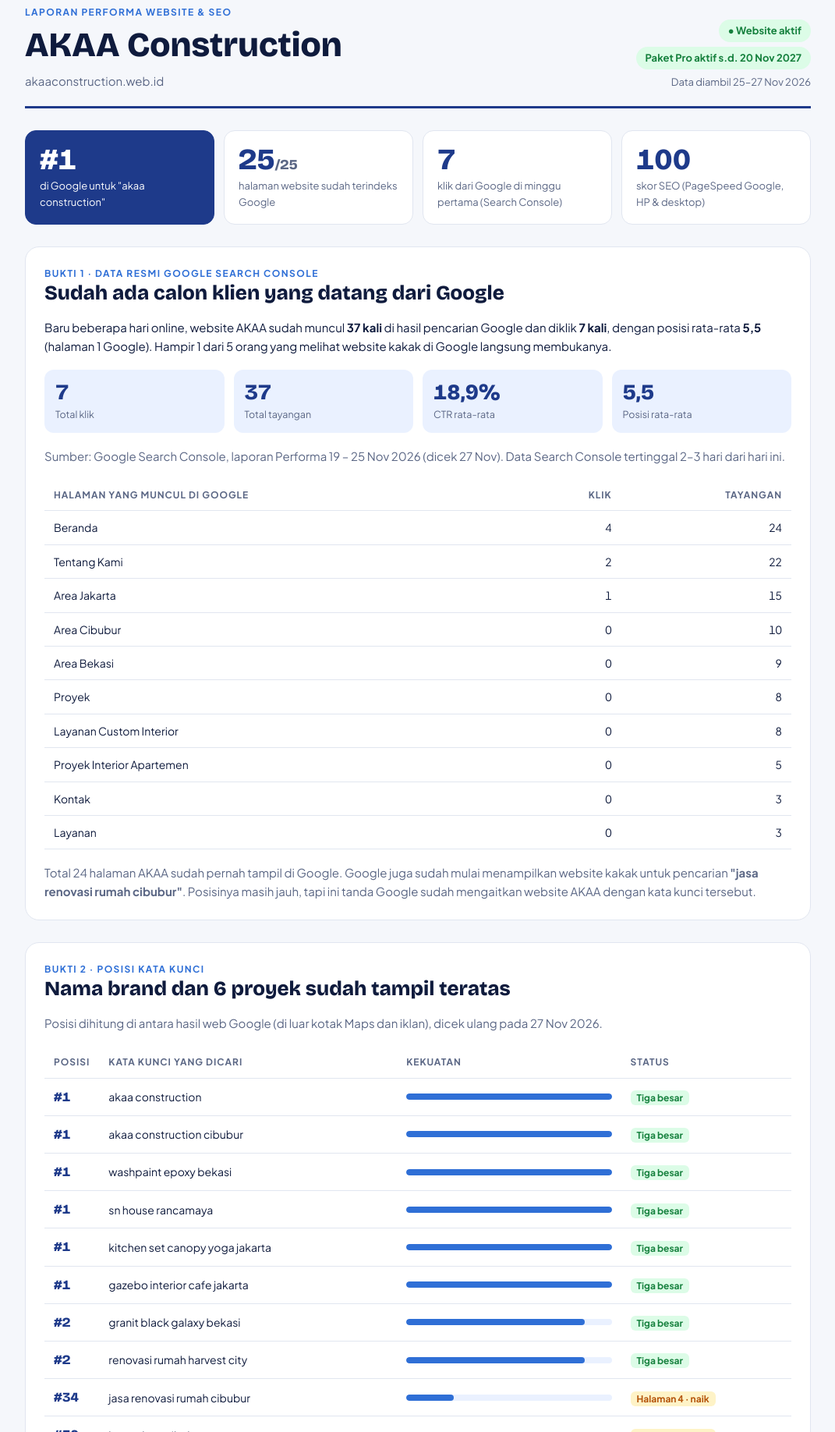
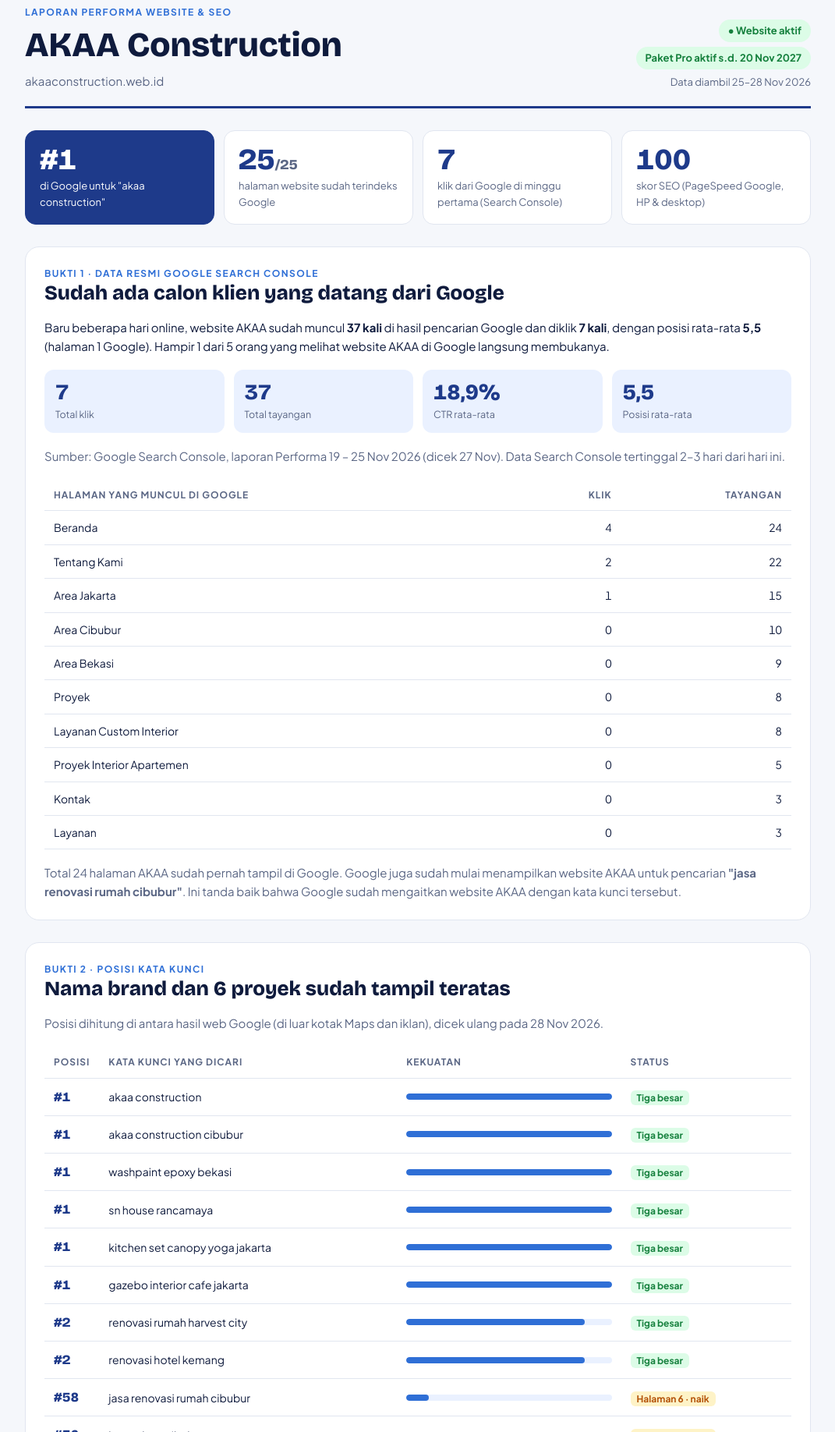
Before and after one commit to gasbikinweb-blip/kenalin-web-report, a plain HTML site: page akaa-construction/index.html in a window 1280 px wide. Shown: the part 64-1900 px from the top of the page at 78% size, without its empty margins (104-1175 px from the left). Drawn offline with nearby package versions, Linux system fonts and the light colour scheme.

Commit message:
akaa-construction: tanggal data s.d. 28 Nov, bahasa lebih formal, tabel kata kunci per 28 Nov
Co-Authored-By: Claude Opus 5.5 <noreply@anthropic.com>

```diff
--- a/akaa-construction/index.html
+++ b/akaa-construction/index.html
@@ -173,7 +173,7 @@ figure.phone{max-width:300px;justify-self:center}
     <div class="status">
       <span class="pill good">● Website aktif</span>
       <span class="pill good">Paket Pro aktif s.d. 20 Nov 2027</span>
-      <span class="muted" style="font-size:13px">Data diambil 25–27 Nov 2026</span>
+      <span class="muted" style="font-size:13px">Data diambil 25–28 Nov 2026</span>
     </div>
   </header>
 
@@ -189,7 +189,7 @@ figure.phone{max-width:300px;justify-self:center}
       <p class="eyebrow">Bukti 1 · Data resmi Google Search Console</p>
       <h2>Sudah ada calon klien yang datang dari Google</h2>
     </div>
-    <p>Baru beberapa hari online, website AKAA sudah muncul <b>37 kali</b> di hasil pencarian Google dan diklik <b>7 kali</b>, dengan posisi rata-rata <b>5,5</b> (halaman 1 Google). Hampir 1 dari 5 orang yang melihat website kakak di Google langsung membukanya.</p>
+    <p>Baru beberapa hari online, website AKAA sudah muncul <b>37 kali</b> di hasil pencarian Google dan diklik <b>7 kali</b>, dengan posisi rata-rata <b>5,5</b> (halaman 1 Google). Hampir 1 dari 5 orang yang melihat website AKAA di Google langsung membukanya.</p>
     <div class="gsc">
       <div><b>7</b><span>Total klik</span></div>
       <div><b>37</b><span>Total tayangan</span></div>
@@ -214,7 +214,7 @@ figure.phone{max-width:300px;justify-self:center}
         </tbody>
       </table>
     </div>
-    <p class="muted">Total 24 halaman AKAA sudah pernah tampil di Google. Google juga sudah mulai menampilkan website kakak untuk pencarian <b>"jasa renovasi rumah cibubur"</b>. Posisinya masih jauh, tapi ini tanda Google sudah mengaitkan website AKAA dengan kata kunci tersebut.</p>
+    <p class="muted">Total 24 halaman AKAA sudah pernah tampil di Google. Google juga sudah mulai menampilkan website AKAA untuk pencarian <b>"jasa renovasi rumah cibubur"</b>. Ini tanda baik bahwa Google sudah mengaitkan website AKAA dengan kata kunci tersebut.</p>
   </section>
 
   <section>
@@ -222,14 +222,14 @@ figure.phone{max-width:300px;justify-self:center}
       <p class="eyebrow">Bukti 2 · Posisi kata kunci</p>
       <h2>Nama brand dan 6 proyek sudah tampil teratas</h2>
     </div>
-    <p class="muted">Posisi dihitung di antara hasil web Google (di luar kotak Maps dan iklan), dicek ulang pada 27 Nov 2026.</p>
+    <p class="muted">Posisi dihitung di antara hasil web Google (di luar kotak Maps dan iklan), dicek ulang pada 28 Nov 2026.</p>
     <div class="tbl-wrap">
       <table>
         <thead><tr><th>Posisi</th><th>Kata kunci yang dicari</th><th style="width:30%">Kekuatan</th><th>Status</th></tr></thead>
         <tbody id="kw"></tbody>
       </table>
     </div>
-    <p class="muted">Kata kunci umum yang persaingannya ketat juga sudah mulai masuk: "jasa renovasi rumah cibubur" di posisi #34 (halaman 4) dan "kontraktor cibubur" di #59 (halaman 6), padahal website baru 1 minggu online. Halaman Renovasi sudah diperkuat khusus untuk Cibubur pada 27 Nov, jadi posisinya diharapkan terus naik dalam 1–3 bulan.</p>
+    <p class="muted">Kata kunci umum yang persaingannya ketat juga sudah mulai masuk Google: "jasa renovasi rumah cibubur" dan "kontraktor cibubur" saat ini di halaman 6, untuk website yang baru sekitar 10 hari online. Halaman Renovasi sudah diperkuat khusus untuk Cibubur pada 27 Nov, jadi posisinya diharapkan terus naik dalam 1–3 bulan.</p>
   </section>
 
   <section>
@@ -317,7 +317,7 @@ figure.phone{max-width:300px;justify-self:center}
     <div style="display:grid;gap:10px">
       <p class="eyebrow" style="color:var(--sky)">Langkah berikutnya</p>
       <h2>Proyek baru, foto baru, posisi makin naik</h2>
-      <p>Setiap proyek yang selesai bisa jadi halaman portofolio baru. Halaman proyek AKAA terbukti cepat naik ke posisi #1–2 Google. Kirim foto dan keterangan proyek terbaru, nanti kami tambahkan ke website.</p>
+      <p>Setiap proyek yang selesai bisa jadi halaman portofolio baru. Halaman proyek AKAA terbukti cepat naik ke posisi #1–2 Google. Silakan kirimkan foto dan keterangan proyek terbaru, kami akan menambahkannya ke website.</p>
     </div>
     <div class="box">
       <span class="box-label">Paket Pro aktif</span>
@@ -330,12 +330,12 @@ figure.phone{max-width:300px;justify-self:center}
 
   <footer>
     <p>Disusun oleh Kenalin Web · kenalin.web.id</p>
-    <p>Data diambil langsung dari Google Search Console, Google Search, dan Google PageSpeed Insights pada 25–27 November 2026. Posisi bisa sedikit berbeda tergantung lokasi dan perangkat pencari.</p>
+    <p>Data diambil langsung dari Google Search Console, Google Search, dan Google PageSpeed Insights pada 25–28 November 2026. Posisi bisa sedikit berbeda tergantung lokasi dan perangkat pencari.</p>
   </footer>
 </div>
 
 <script>
-const kw=[["akaa construction",1],["akaa construction cibubur",1],["washpaint epoxy bekasi",1],["sn house rancamaya",1],["kitchen set canopy yoga jakarta",1],["gazebo interior cafe jakarta",1],["granit black galaxy bekasi",2],["renovasi rumah harvest city",2],["jasa renovasi rumah cibubur",34],["kontraktor cibubur",59]];
+const kw=[["akaa construction",1],["akaa construction cibubur",1],["washpaint epoxy bekasi",1],["sn house rancamaya",1],["kitchen set canopy yoga jakarta",1],["gazebo interior cafe jakarta",1],["renovasi rumah harvest city",2],["renovasi hotel kemang",2],["jasa renovasi rumah cibubur",58],["kontraktor cibubur",56]];
 document.getElementById('kw').innerHTML=kw.map(([k,r])=>{
   const pct=r?(r<=10?Math.max(12,100-(r-1)*13):Math.max(6,40-r/2)):6;
   const tag=r===null?'<span class="tag no">Sedang dibangun</span>':r<=3?'<span class="tag top">Tiga besar</span>':r<=10?'<span class="tag p1">Halaman 1</span>':'<span class="tag no">Halaman '+Math.ceil(r/10)+' · naik</span>';
```
